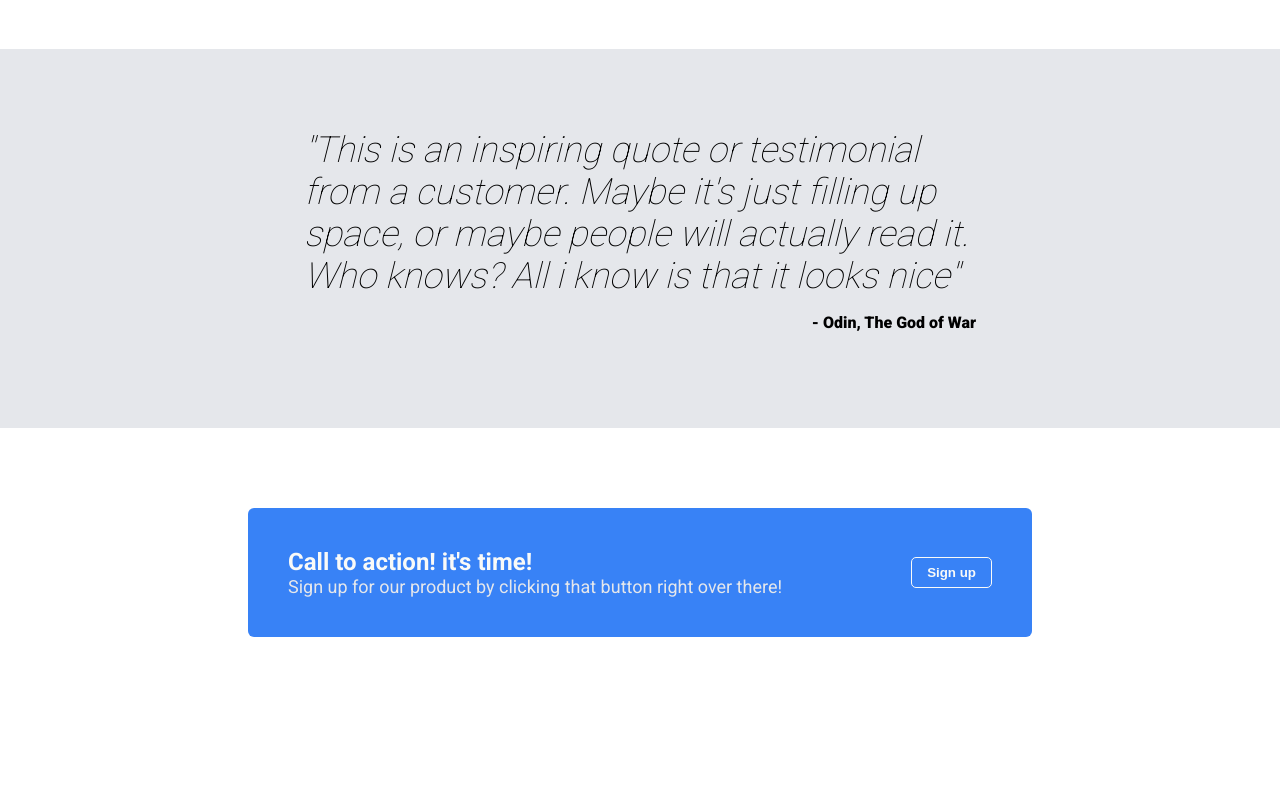
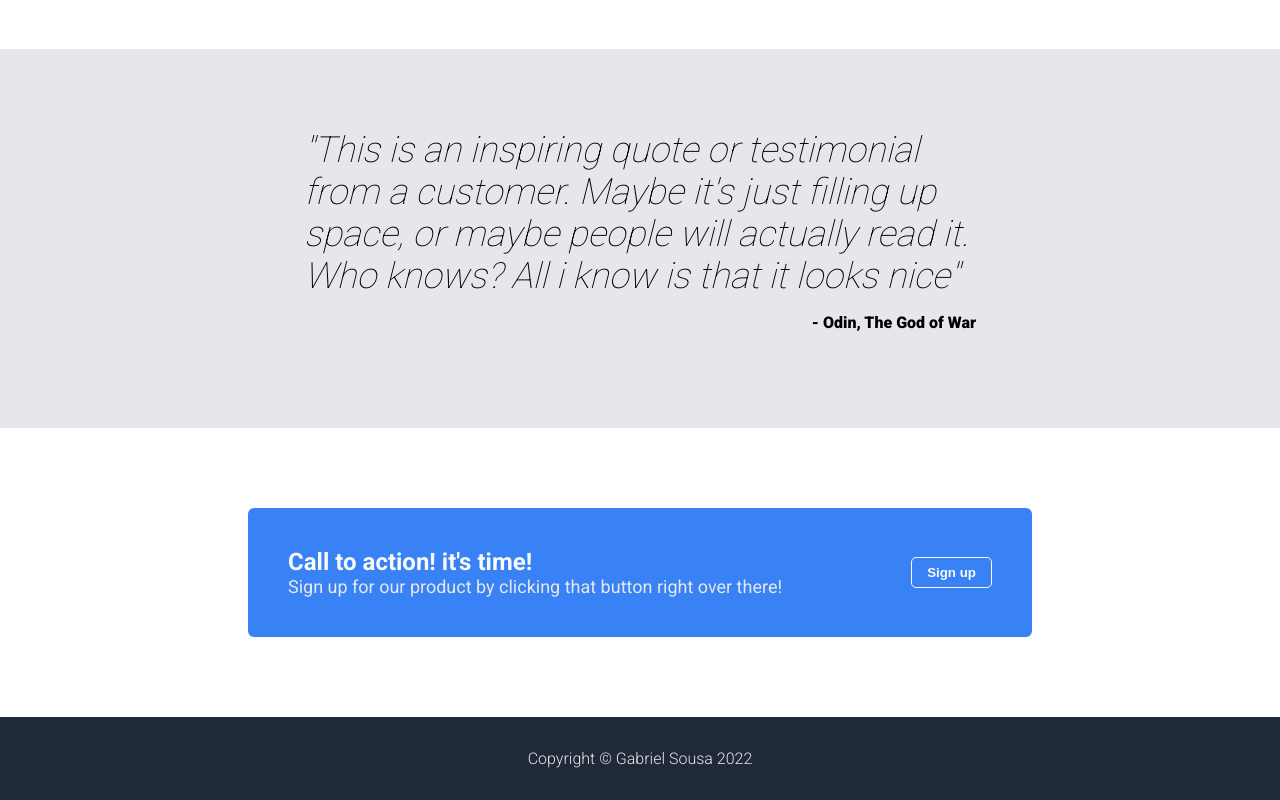
Before and after one commit to Gsousav/Landing-page, a plain HTML site: page index.html in a window 1280 px wide. Shown: the part 1051-1851 px from the top of the page. Before the commit the page ends 1768 px from the top, so only its background shows below. Drawn offline with Linux system fonts and the light colour scheme.

Commit message:
add footer and finish project

```diff
--- a/index.html
+++ b/index.html
@@ -80,6 +80,8 @@
     </div>
   </section>
 
-  <section class="footer"></section>
+  <section class="footer">
+    <p>Copyright &#169 Gabriel Sousa 2022</p>
+  </section>
 </body>
 </html>
--- a/styles.css
+++ b/styles.css
@@ -53,6 +53,14 @@ h1{
   display: flex;
   flex-wrap: wrap;
   width: 400px;
+}
+
+a{
+  transition: color 0.25s;
+}
+
+a:hover{
+  color: rgba(255, 0, 0, 0.661);
 }
 
 .container{
@@ -203,3 +211,12 @@ ul{
   font-size: 18px;
   color: var(--secondary);
 }
+
+section.footer{
+  background-color: var(--dark-background);
+  padding: 16px;
+  display: flex;
+  justify-content: center;
+  color: var(--secondary);
+  font-weight: 300;
+}
```
